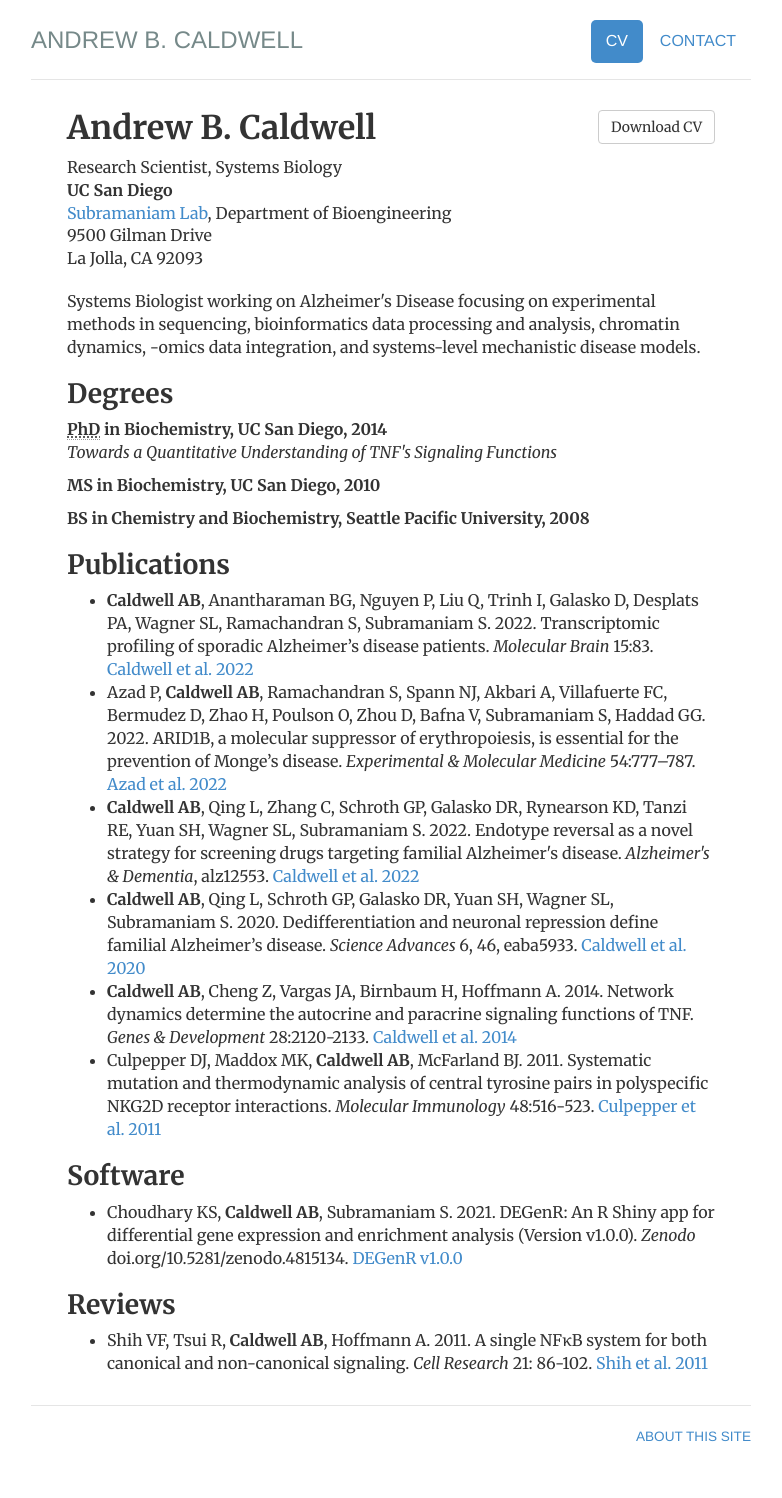
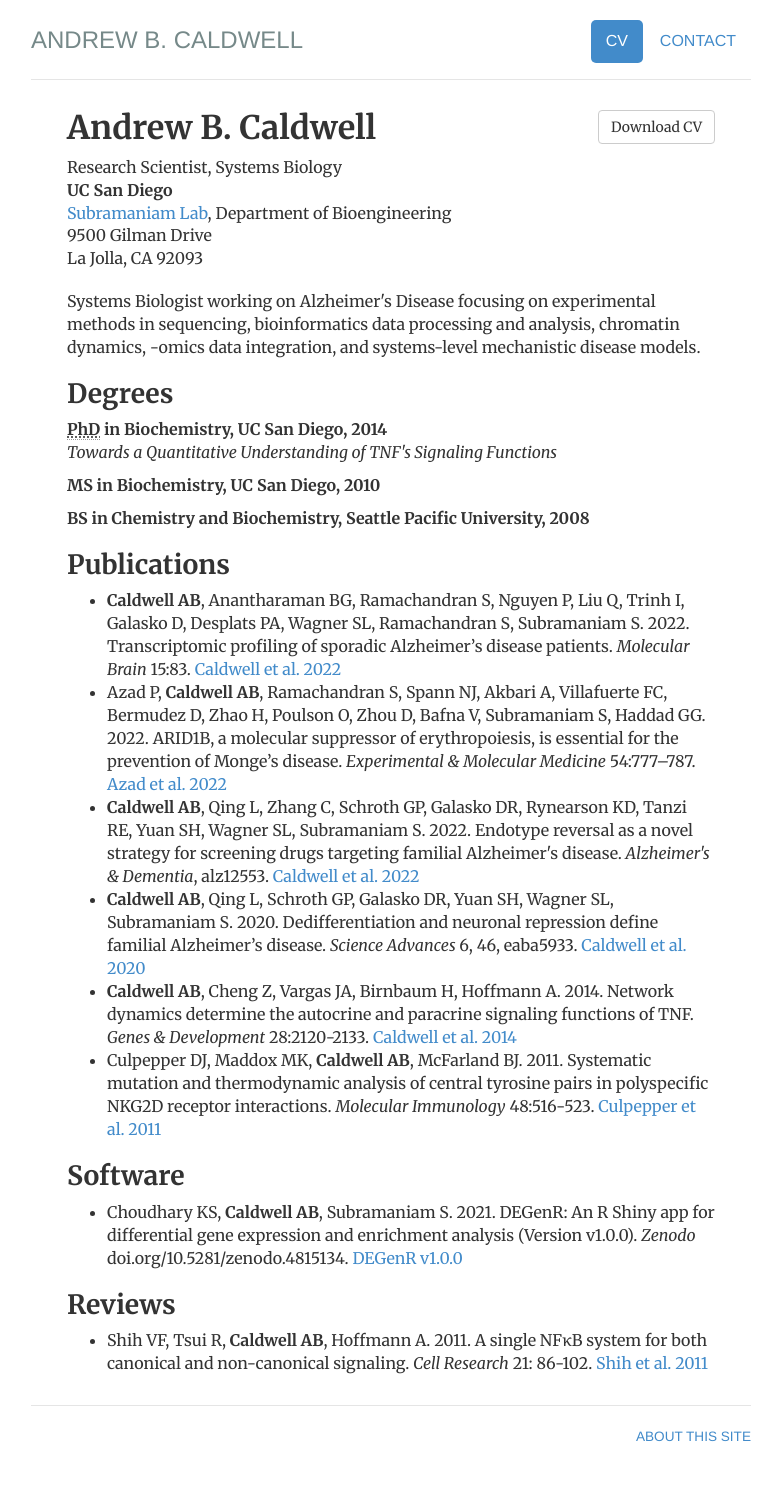
Before and after one commit to andrewbcaldwell/andrewbcaldwell.github.io, a Jekyll site: the page built from cv/index.html, in a window 1280 px wide. Shown: the whole page, without its empty margins (249-1031 px from the left). Built offline with Jekyll 4.4.1, drawn with Linux system fonts in a browser that asks for light colours.

Commit message:
Update index.html

```diff
--- a/cv/index.html
+++ b/cv/index.html
@@ -33,7 +33,7 @@ description: Current CV for Andrew B. Caldwell.
 
 				<h2>Publications</h2>
 				<ul>
-				<li><b>Caldwell AB</b>, Anantharaman BG, Nguyen P, Liu Q, Trinh I, Galasko D, Desplats PA, Wagner SL, Ramachandran S, Subramaniam S. 2022. Transcriptomic profiling of sporadic Alzheimer’s disease patients. <i>Molecular Brain</i> 15:83. <a href="https://doi.org/10.1186/s13041-022-00963-2">Caldwell et al. 2022</a></li>
+				<li><b>Caldwell AB</b>, Anantharaman BG, Ramachandran S, Nguyen P, Liu Q, Trinh I, Galasko D, Desplats PA, Wagner SL, Ramachandran S, Subramaniam S. 2022. Transcriptomic profiling of sporadic Alzheimer’s disease patients. <i>Molecular Brain</i> 15:83. <a href="https://doi.org/10.1186/s13041-022-00963-2">Caldwell et al. 2022</a></li>
 				<li>Azad P, <b>Caldwell AB</b>, Ramachandran S, Spann NJ, Akbari A, Villafuerte FC, Bermudez D, Zhao H, Poulson O, Zhou D, Bafna V, Subramaniam S, Haddad GG. 2022. ARID1B, a molecular suppressor of erythropoiesis, is essential for the prevention of Monge’s disease. <i>Experimental & Molecular Medicine</i> 54:777–787. <a href="https://doi.org/10.1038/s12276-022-00769-1">Azad et al. 2022</a></li>
 				<li><b>Caldwell AB</b>, Qing L, Zhang C, Schroth GP, Galasko DR, Rynearson KD, Tanzi RE, Yuan SH, Wagner SL, Subramaniam S. 2022. Endotype reversal as a novel strategy for screening drugs targeting familial Alzheimer's disease. <i>Alzheimer's & Dementia</i>, alz12553. <a href="https://alz-journals.onlinelibrary.wiley.com/doi/10.1002/alz.12553">Caldwell et al. 2022</a></li>
 				<li><b>Caldwell AB</b>, Qing L, Schroth GP, Galasko DR, Yuan SH, Wagner SL, Subramaniam S. 2020. Dedifferentiation and neuronal repression define familial Alzheimer’s disease. <i>Science Advances</i> 6, 46, eaba5933. <a href="https://advances.sciencemag.org/content/6/46/eaba5933">Caldwell et al. 2020</a></li>
```
